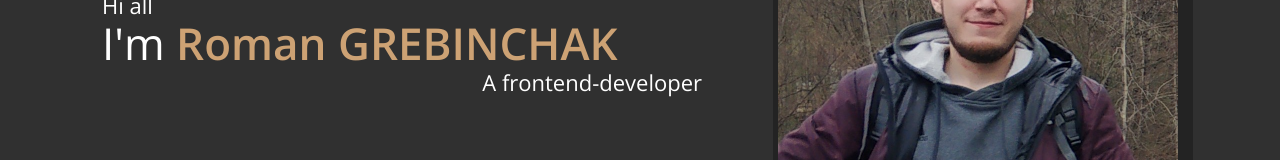
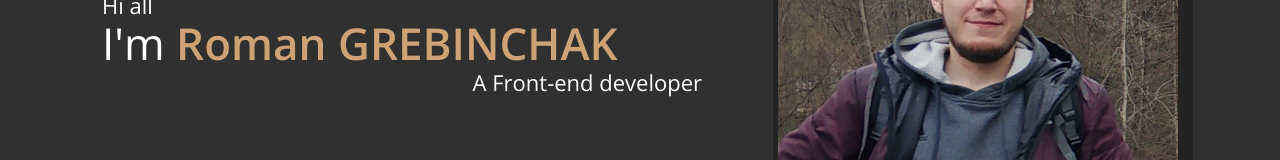
Before and after one commit to romanxeo/portfolio, a React (Create React App) app: page / in a window 1280 px wide. Shown: the part 396-556 px from the top of the page. Built offline with nearby package versions, Linux system fonts and the light colour scheme.

Commit message:
com 2.911

```diff
--- a/public/index.html
+++ b/public/index.html
@@ -1,5 +1,5 @@
 <!DOCTYPE html>
-<html lang="en">
+<html lang="ru">
   <head>
     <meta charset="utf-8" />
     <link rel="icon" href="%PUBLIC_URL%/favicon.ico" />
--- a/src/Main/Main.tsx
+++ b/src/Main/Main.tsx
@@ -11,7 +11,7 @@ function Main() {
         <div className={s.text}>
           <span>Hi all</span>
           <h1>I'm <b>Roman GREBINCHAK</b></h1>
-          <p>A frontend-developer</p>
+          <p>A Front-end developer</p>
         </div>
         <div className={s.photoBlock}>
           <img className={s.photo} src={photo}/>
```
